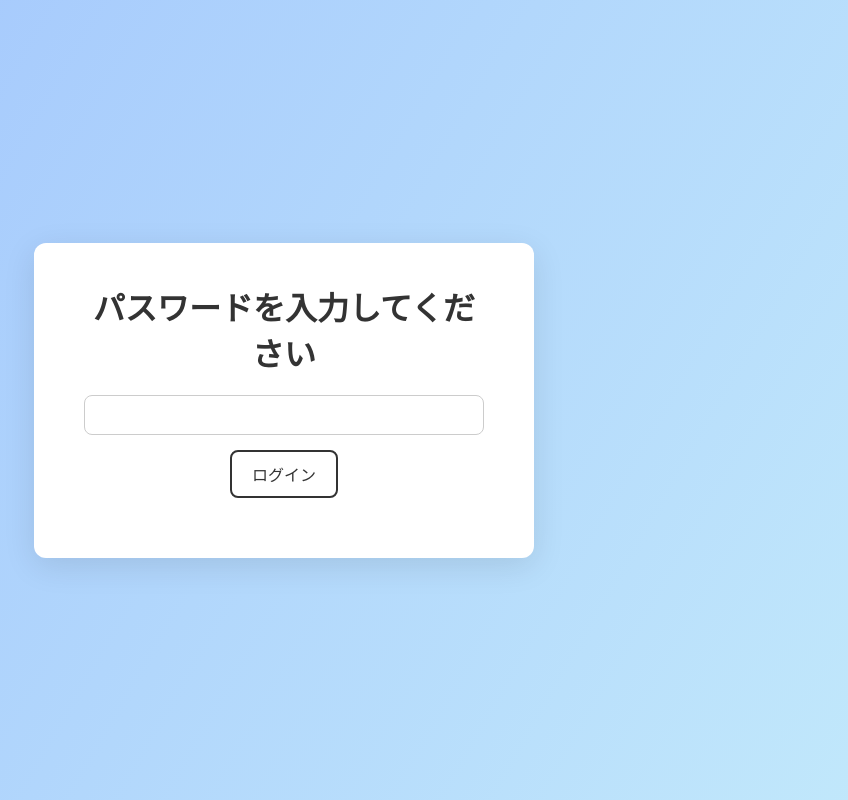
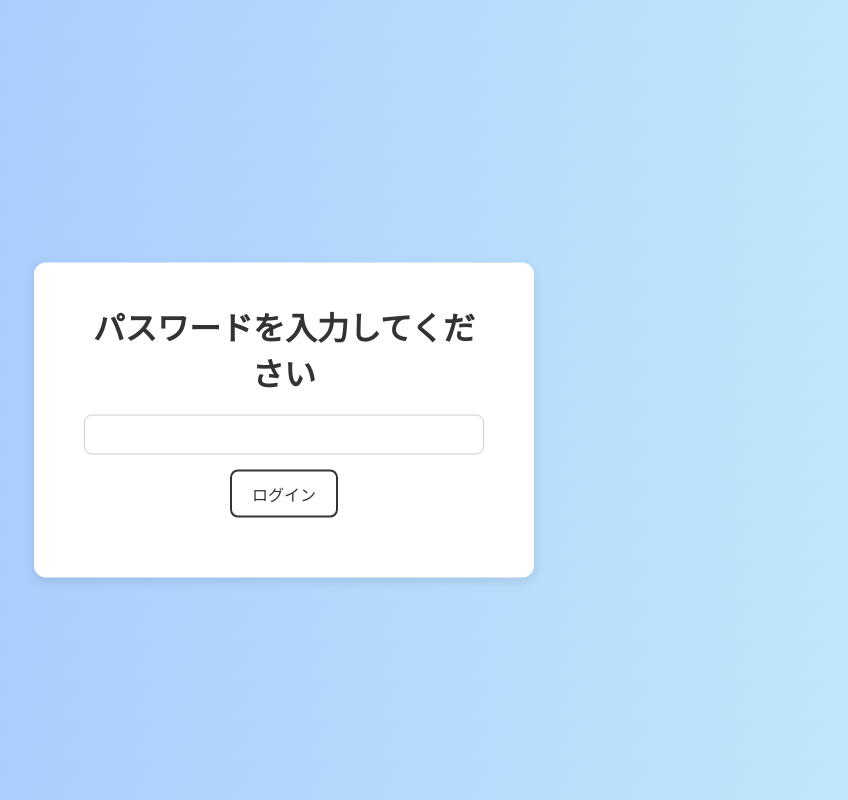
Before and after one commit to masaki-09/secure-page, a website: page public/index.html in a window 1280 px wide. Shown: the whole page, without its empty margins (356-1204 px from the left). Drawn offline with Linux system fonts and the light colour scheme.

```diff
--- a/public/style.css
+++ b/public/style.css
@@ -6,10 +6,6 @@
     color: #333;
     padding: 20px;
     box-sizing: border-box;
-    display: flex;
-    justify-content: center;
-    align-items: center;
-    min-height: 100vh;
 }
 
 /* --- コンテナ --- */
@@ -17,15 +13,19 @@
     background-color: #ffffff;
     padding: 40px 50px;
     border-radius: 12px;
-    box-shadow: 0 8px 32px 0 rgba(0, 0, 0, 0.1); /* ★変更：影を柔らかく */
+    box-shadow: 0 4px 12px rgba(0, 0, 0, 0.1);
+    max-width: 900px;
     width: 100%;
+    margin: 20px auto;
     text-align: center;
 }
-.container {
-    max-width: 900px;
-}
+
 .login-container {
     max-width: 400px;
+    position: absolute;
+    top: 50%;
+    left: 50%;
+    transform: translate(-50%, -50%);
 }
 
 h1 {
@@ -88,21 +88,12 @@
     font-weight: bold;
 }
 
-tr {
-    transition: background-color 0.2s ease; /* ★変更：ホバー時のアニメーション */
-}
-
 tr:nth-child(even) {
     background-color: #f8f9fa;
 }
 
-/* ★変更：ホバーエフェクトを追加 */
-tr:hover {
-    background-color: #e9ecef;
-}
-
-/* 「内容」の列（ヘッダーとセルの両方）を左揃えにする */
-#schedule-table th:nth-child(4),
+/* ▼▼▼ この部分を追加しました ▼▼▼ */
+/* 「内容」の列（4番目のセル）だけ左揃えにする */
 #schedule-table td:nth-child(4) {
     text-align: left;
 }
```
